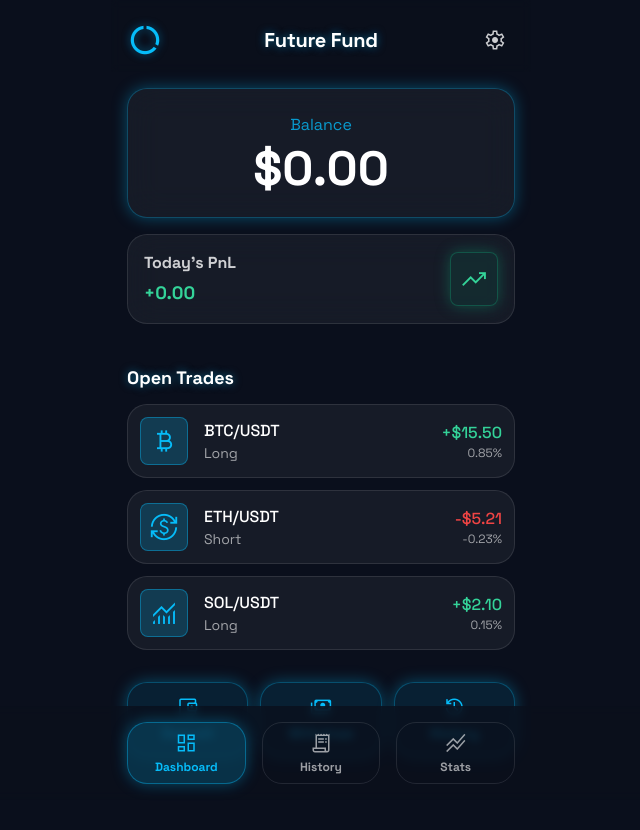
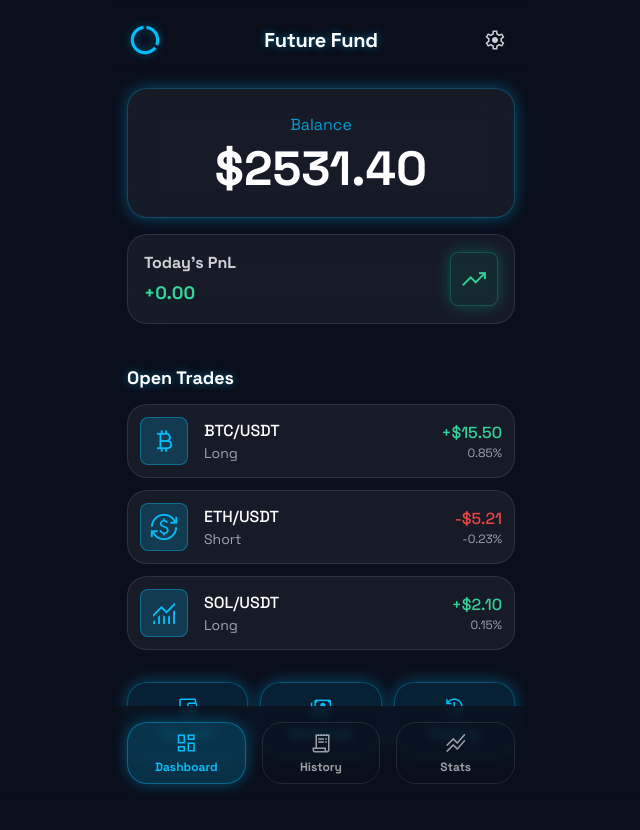
Before and after one commit to wisdigitex/UI-view, a plain HTML site: page index.html in a window 1280 px wide. Shown: the whole page, without its empty margins (319-959 px from the left). Drawn offline with nearby package versions, Linux system fonts and the light colour scheme.

Commit message:
Telegram-mini-app-balance

```diff
--- a/index.html
+++ b/index.html
@@ -66,7 +66,7 @@
           <div class="mb-4">
             <div class="flex flex-col items-center justify-center gap-2 rounded-xl border border-primary/30 bg-white/5 p-6 text-center backdrop-blur-lg glow-blue">
               <p class="text-primary/80 text-base">Balance</p>
-              <p class="text-white text-5xl font-bold">$0.00</p>
+              <p class="text-white text-5xl font-bold">$2531.40</p>
             </div>
           </div>
 
```
